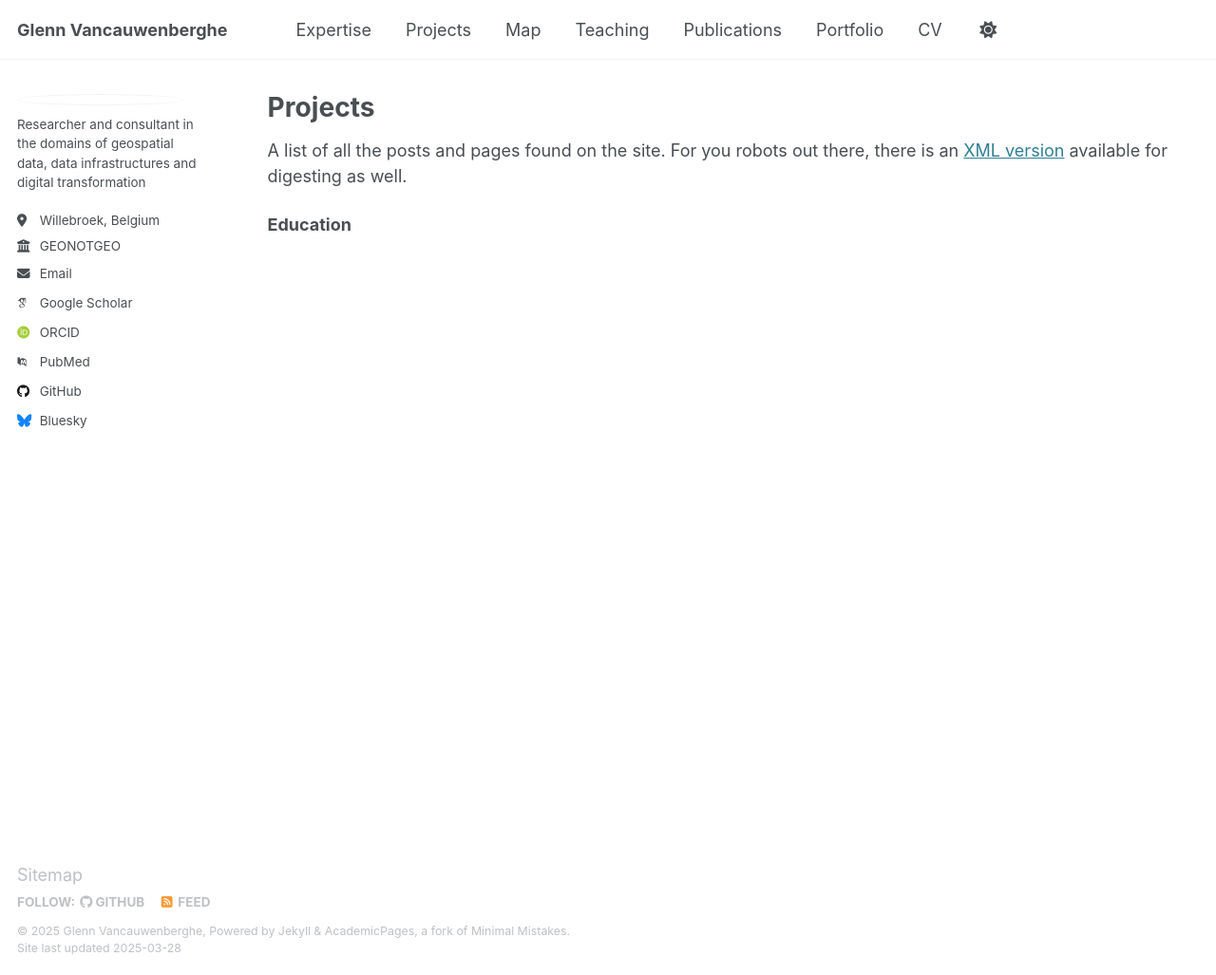
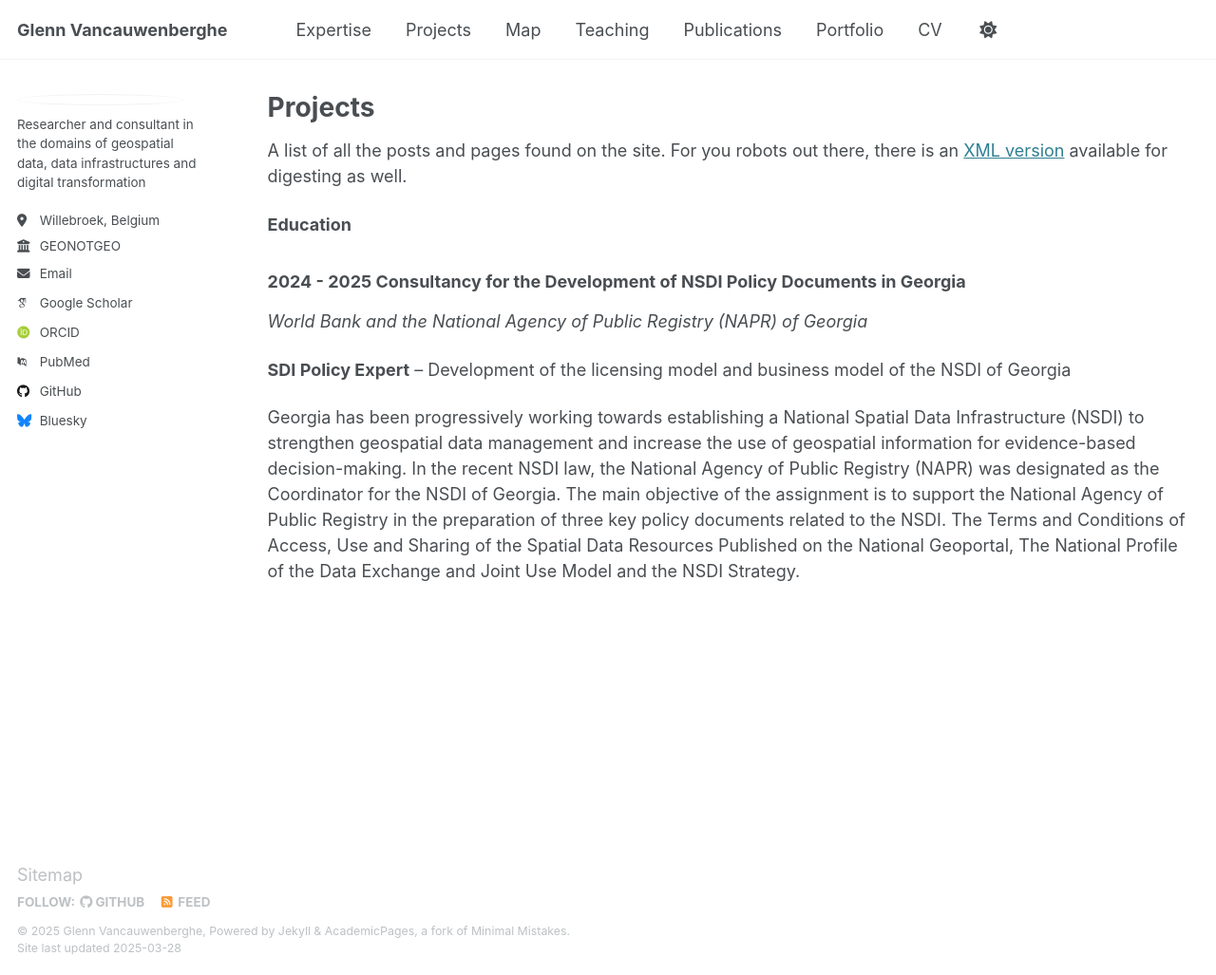
Before and after one commit to GVancauwenberghe/gvancauwenberghe.github.io, a Jekyll site: the page built from _pages/projects.md, in a window 1280 px wide and 1027 px high. Shown: the whole window at 95% size. Built offline with Jekyll 4.4.1, drawn with Linux system fonts in a browser that asks for light colours; some web fonts are replaced.

Commit message:
Update projects.md

```diff
--- a/_pages/projects.md
+++ b/_pages/projects.md
@@ -10,3 +10,10 @@ author_profile: true
 A list of all the posts and pages found on the site. For you robots out there, there is an [XML version]({{ base_path }}/sitemap.xml) available for digesting as well.
 
 **Education**
+
+### 2024 - 2025 Consultancy for the Development of NSDI Policy Documents in Georgia
+_World Bank and the National Agency of Public Registry (NAPR) of Georgia_
+
+**SDI Policy Expert** –   Development of the licensing model and business model of the NSDI of Georgia
+
+Georgia has been progressively working towards establishing a National Spatial Data Infrastructure (NSDI) to strengthen geospatial data management and increase the use of geospatial information for evidence-based decision-making.  In the recent NSDI law, the National Agency of Public Registry (NAPR) was designated as the Coordinator for the NSDI of Georgia. The main objective of the assignment is to support the National Agency of Public Registry in the preparation of three key policy documents related to the NSDI. The Terms and Conditions of Access, Use and Sharing of the Spatial Data Resources Published on the National Geoportal,  The National Profile of the Data Exchange and Joint Use Model and the NSDI Strategy.
```
